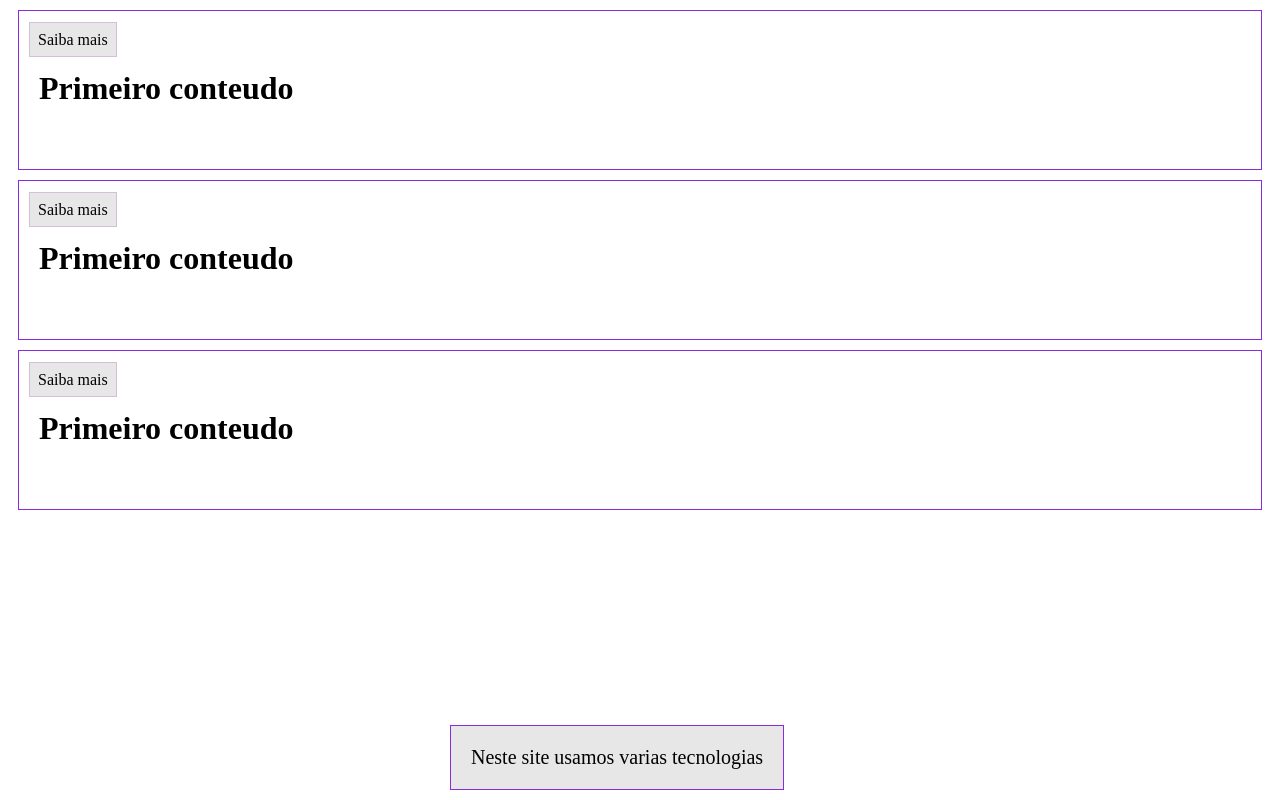
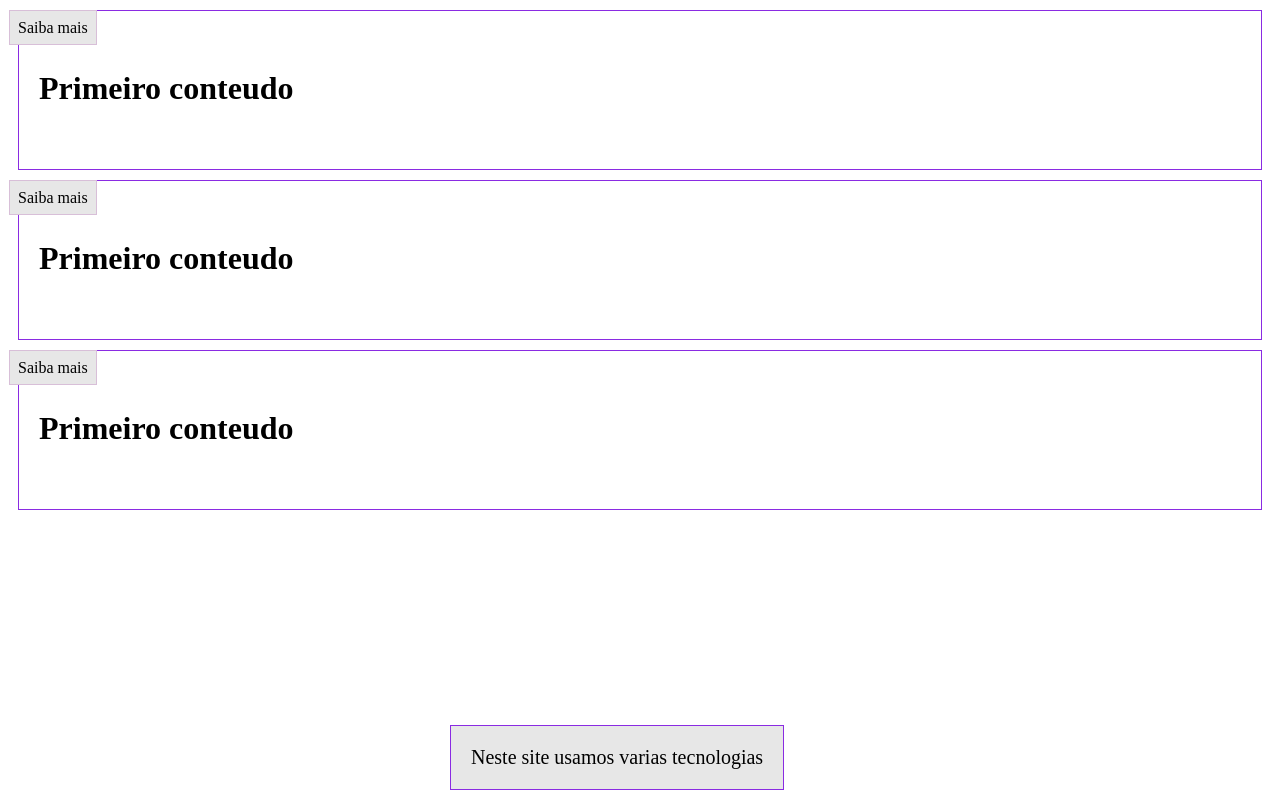
Before and after one commit to AlyssonBatista/html-e-css, a plain HTML site: page position/index.html in a window 1280 px wide. Drawn offline with Linux system fonts and the light colour scheme.

Commit message:
position

```diff
--- a/position/index.html
+++ b/position/index.html
@@ -11,15 +11,15 @@
 
 <body>
   <div>
-    <span>Saiba mais</span>
+    <span class="saiba">Saiba mais</span>
     <h1>Primeiro conteudo</h1>
   </div>
   <div>
-    <span>Saiba mais</span>
+    <span class="saiba">Saiba mais</span>
     <h1>Primeiro conteudo</h1>
   </div>
   <div>
-    <span>Saiba mais</span>
+    <span class="saiba">Saiba mais</span>
     <h1>Primeiro conteudo</h1>
   </div>
 
--- a/position/style.css
+++ b/position/style.css
@@ -24,3 +24,9 @@ span{
   bottom: 10px;
   left: 450px;
  }
+
+ .saiba{
+  position: relative;
+  top: -12px;
+  left: -30px;
+ }
```
